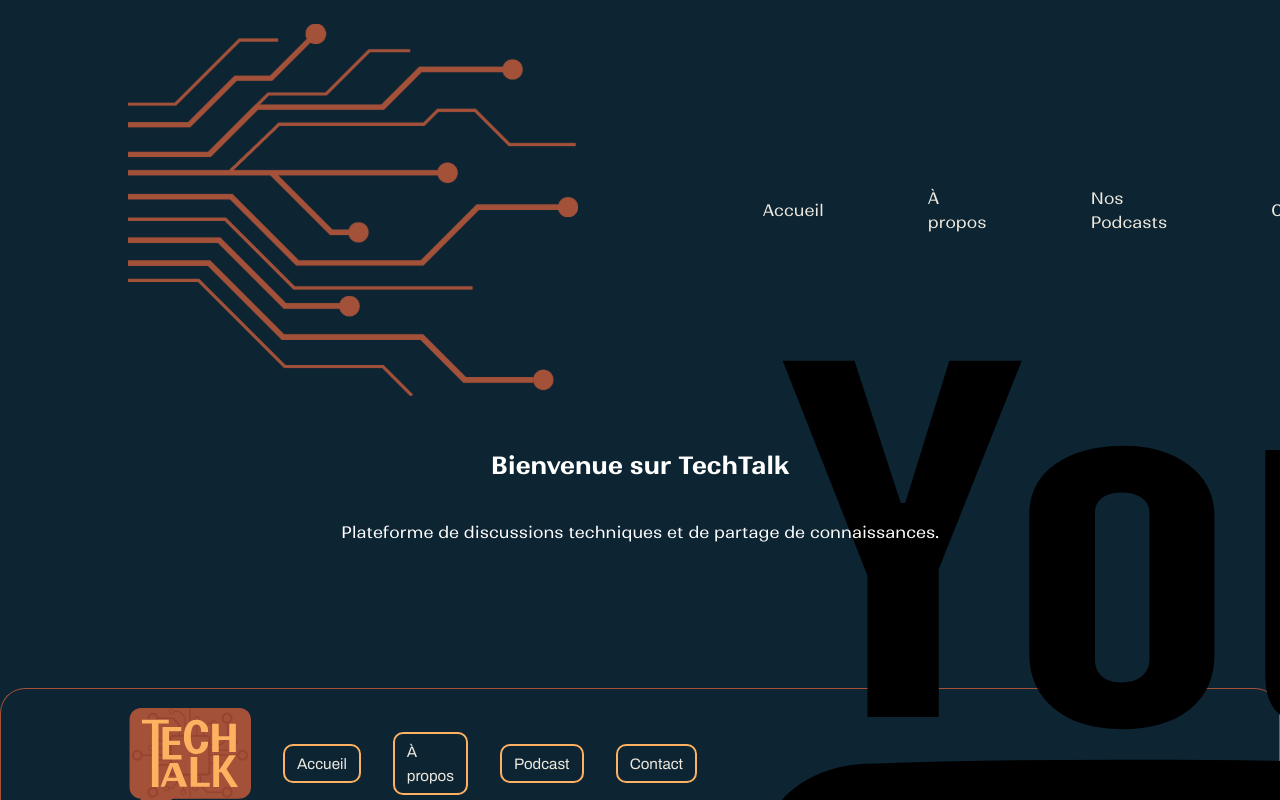
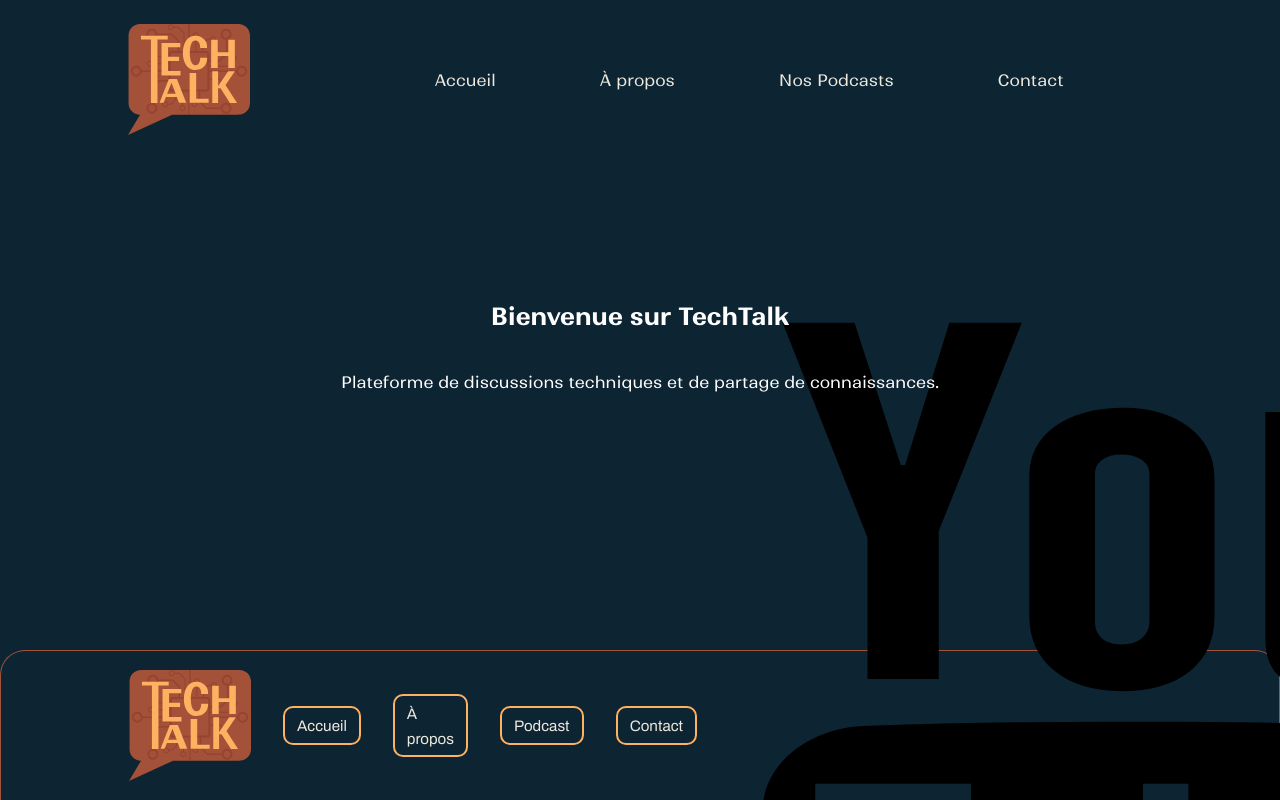
Before and after one commit to Mayel-0/Tech_Talk-Remaster-JS, a Next.js app: page / in a window 1280 px wide. Shown: the top 800 px of the page. Built offline with nearby package versions, Linux system fonts and the light colour scheme.

Commit message:
Refactor: update NavBar component to use navItems array and change logo image

```diff
--- a/src/components/NavBar.tsx
+++ b/src/components/NavBar.tsx
@@ -1,7 +1,15 @@
+
+const navItems = [
+  { href: '/', label: "Accueil", exact: true },
+  { href: '/about', label: "À propos" },
+  { href: '/podcast', label: "Nos Podcasts" },
+  { href: '/contact', label: "Contact" }
+]
+
 export default function NavBar() {
   return (
     <header>
-      <img src="/svg/background.svg" alt="Background" />
+      <img src="/svg/logo.svg" alt="Background" />
       <nav>
         <a href="/">Accueil</a>
         <a href="/about">À propos</a>
```
